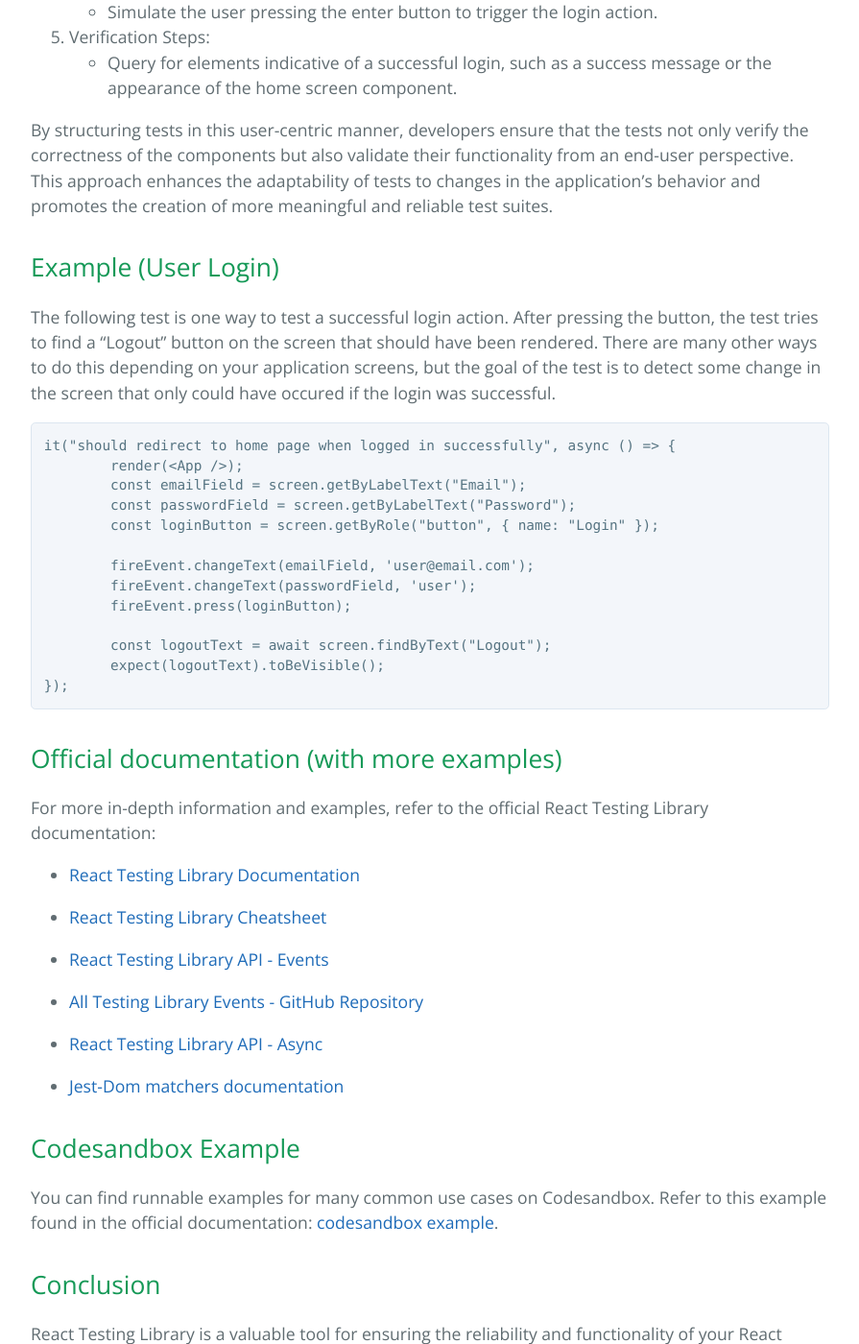
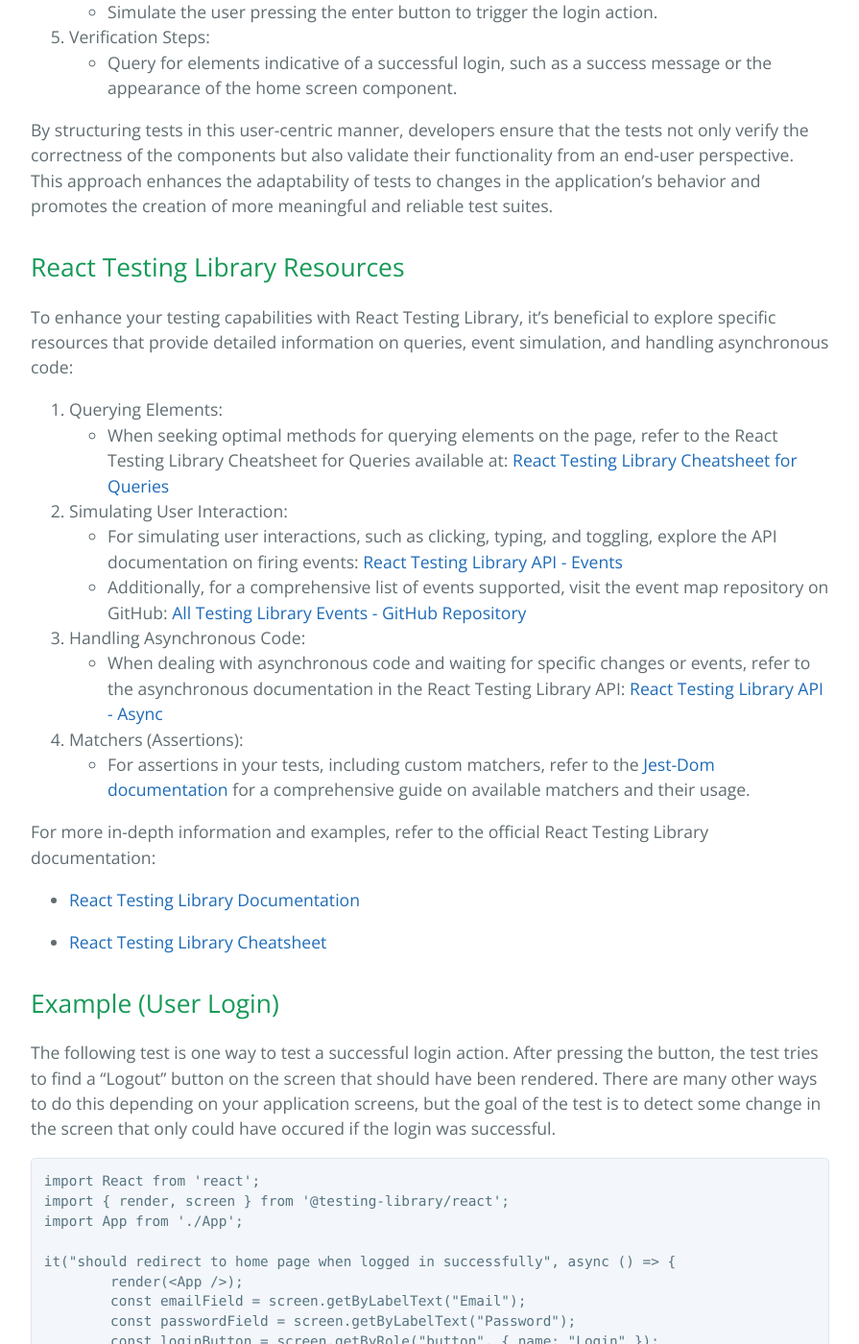
Before and after one commit to learning-software-engineering/learning-software-engineering.github.io, a Jekyll site: the page built from Topics/Development_Process/React_Testing_Library.md, in a window 1280 px wide and 1400 px high, scrolled down 1727 px. Shown: the whole window at 96% size, without its empty margins (192-1087 px from the left). Built offline with Jekyll 4.4.1, drawn with Linux system fonts in a browser that asks for light colours; our own code applies the rules of GitHub Pages for plain Markdown files; some of the changed text lies outside the part shown.

Commit message:
added resources section

````diff
--- a/Topics/Development_Process/React_Testing_Library.md
+++ b/Topics/Development_Process/React_Testing_Library.md
@@ -47,11 +47,39 @@
 
 By structuring tests in this user-centric manner, developers ensure that the tests not only verify the correctness of the components but also validate their functionality from an end-user perspective. This approach enhances the adaptability of tests to changes in the application's behavior and promotes the creation of more meaningful and reliable test suites.
 
+## React Testing Library Resources
+
+To enhance your testing capabilities with React Testing Library, it's beneficial to explore specific resources that provide detailed information on queries, event simulation, and handling asynchronous code:
+
+1. Querying Elements:
+	- When seeking optimal methods for querying elements on the page, refer to the React Testing Library Cheatsheet for Queries available at: [React Testing Library Cheatsheet for Queries](https://testing-library.com/docs/react-testing-library/cheatsheet/#queries)
+
+2. Simulating User Interaction:
+	- For simulating user interactions, such as clicking, typing, and toggling, explore the API documentation on firing events: [React Testing Library API - Events](https://testing-library.com/docs/dom-testing-library/api-events)
+	- Additionally, for a comprehensive list of events supported, visit the event map repository on GitHub: [All Testing Library Events - GitHub Repository](https://github.com/testing-library/dom-testing-library/blob/main/src/event-map.js)
+
+3. Handling Asynchronous Code:
+	- When dealing with asynchronous code and waiting for specific changes or events, refer to the asynchronous documentation in the React Testing Library API: [React Testing Library API - Async](https://testing-library.com/docs/dom-testing-library/api-async/)
+
+4. Matchers (Assertions):
+	- For assertions in your tests, including custom matchers, refer to the [Jest-Dom documentation](https://github.com/testing-library/jest-dom#custom-matchers) for a comprehensive guide on available matchers and their usage.
+
+For more in-depth information and examples, refer to the official React Testing Library documentation:
+
+- [React Testing Library Documentation](https://testing-library.com/docs/react-testing-library/example-intro)
+
+- [React Testing Library Cheatsheet](https://testing-library.com/docs/react-testing-library/cheatsheet)
+
+
 ## Example (User Login)
 
 The following test is one way to test a successful login action. After pressing the button, the test tries to find a "Logout" button on the screen that should have been rendered. There are many other ways to do this depending on your application screens, but the goal of the test is to detect some change in the screen that only could have occured if the login was successful.
 
 ```
+import React from 'react';
+import { render, screen } from '@testing-library/react';
+import App from './App';
+
 it("should redirect to home page when logged in successfully", async () => {
 	render(<App />);
 	const emailField = screen.getByLabelText("Email");
@@ -67,22 +95,6 @@
 });
 ```
 
-## Official documentation (with more examples)
-
-For more in-depth information and examples, refer to the official React Testing Library documentation:
-
-- [React Testing Library Documentation](https://testing-library.com/docs/react-testing-library/example-intro)
-
-- [React Testing Library Cheatsheet](https://testing-library.com/docs/react-testing-library/cheatsheet)
-
-- [React Testing Library API - Events](https://testing-library.com/docs/dom-testing-library/api-events)
-
-- [All Testing Library Events - GitHub Repository](https://github.com/testing-library/dom-testing-library/blob/main/src/event-map.js)
-
-- [React Testing Library API - Async](https://testing-library.com/docs/dom-testing-library/api-async/)
-
-- [Jest-Dom matchers documentation](https://github.com/testing-library/jest-dom#custom-matchers)
-
 ## Codesandbox Example
 You can find runnable examples for many common use cases on Codesandbox. Refer to this example found in the official documentation: [codesandbox example](https://codesandbox.io/s/github/kentcdodds/react-testing-library-examples/tree/main/).
 
````
